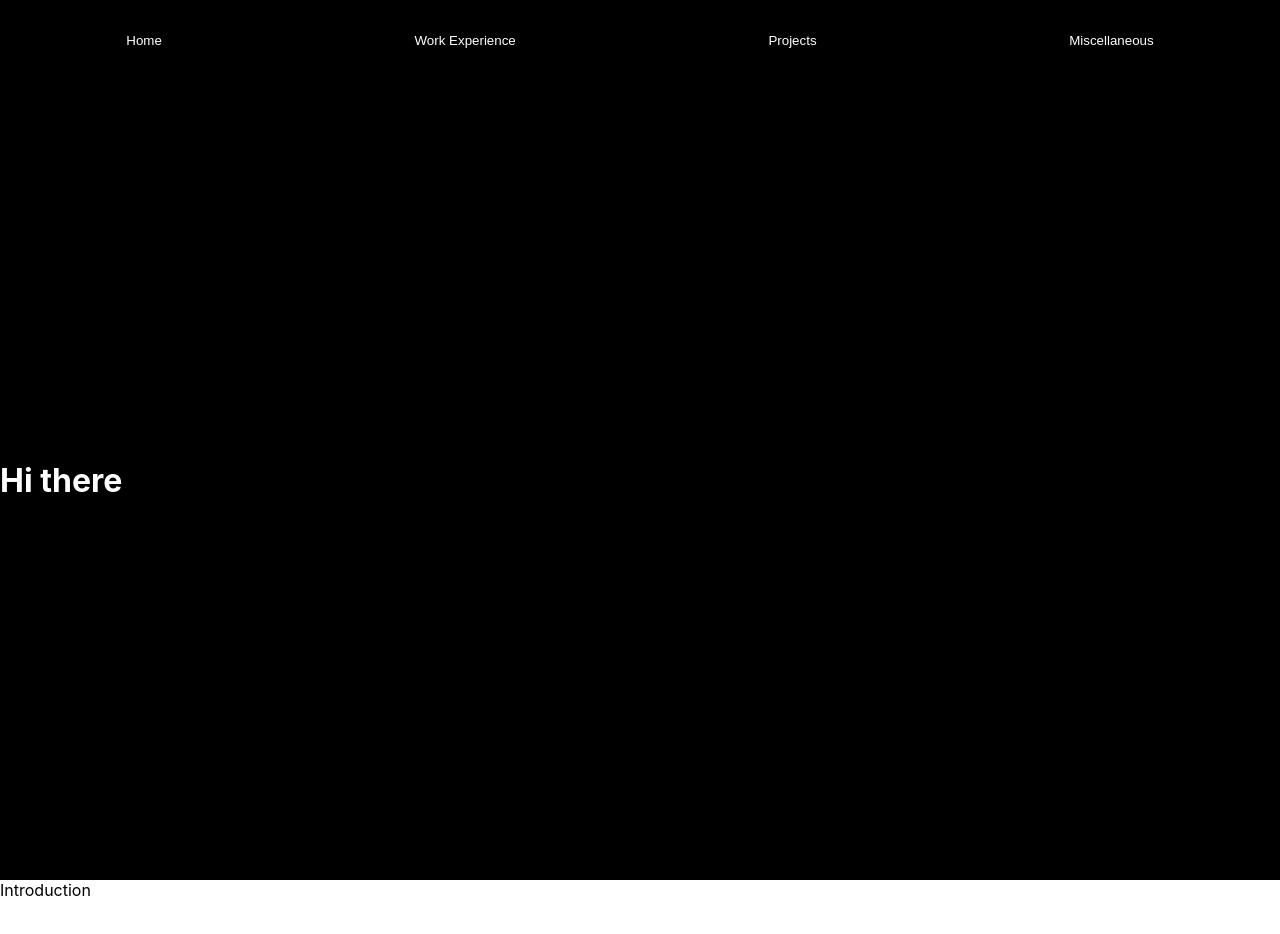
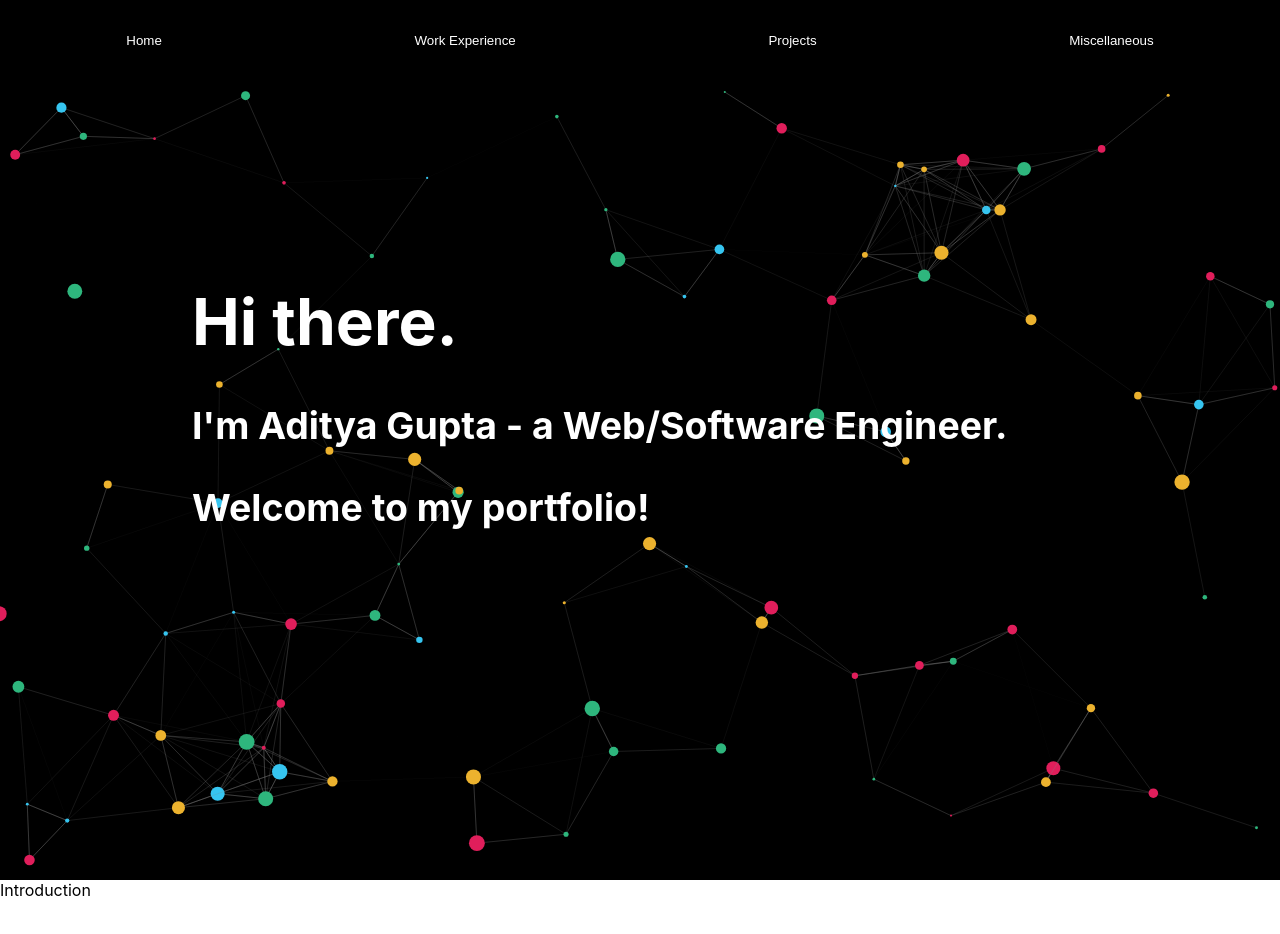
Before and after one commit to aditya000028/portfolio, a React (Create React App) app: page / in a window 1280 px wide. Shown: the top 934 px of the page. Built offline with nearby package versions, Linux system fonts and the light colour scheme.

Commit message:
Added particle background and text overlay

```diff
--- a/src/pages/dashboard/Dashboard.js
+++ b/src/pages/dashboard/Dashboard.js
@@ -2,12 +2,94 @@ import classes from "./dashboard.module.css";
 import Introduction from "../../components/introduction/introduction";
 import Education from "../../components/education/education";
 import Interests from "../../components/interests/interests";
+import { INTRO } from '../../strings';
+
+import { useCallback } from "react";
+import { Particles } from "react-tsparticles";
+import { loadFull } from "tsparticles";
 
 function DashboardPage() {
+  const particlesInit = useCallback(async (engine) => {
+    await loadFull(engine);
+  }, []);
+
+  const options = {
+    particles: {
+      number: {
+        value: 80,
+        density: {
+          enable: true,
+          area: 800,
+        },
+      },
+      color: {
+        value: ["#2EB67D", "#ECB22E", "#E01E5B", "#36C5F0"],
+      },
+      shape: {
+        type: "circle",
+      },
+      opacity: {
+        value: 1,
+      },
+      size: {
+        value: { min: 1, max: 8 },
+      },
+      links: {
+        enable: true,
+        distance: 150,
+        color: "#808080",
+        opacity: 0.4,
+        width: 1,
+      },
+      move: {
+        enable: true,
+        speed: 5,
+        direction: "none",
+        random: false,
+        straight: false,
+        outModes: "out",
+      },
+    },
+    interactivity: {
+      events: {
+        onHover: {
+          enable: true,
+          mode: "grab",
+        },
+        onClick: {
+          enable: true,
+          mode: "push",
+        },
+      },
+      modes: {
+        grab: {
+          distance: 140,
+          links: {
+            opacity: 1,
+          },
+        },
+        push: {
+          quantity: 4,
+        },
+      },
+    },
+    background: {
+      color: {
+        value: "#000000",
+      },
+    },
+    fullScreen: false,
+  };
+
   return (
     <div className={classes.dashboard}>
-      <div className={classes.greeting}>
-        <h1>Hi there</h1>
+      <div className={classes.wrapper}>
+        <Particles init={particlesInit} options={options} className={classes.particlesBackground} />
+        <div className={classes.greeting}>
+          <h1>{INTRO.GREETING}</h1>
+          <h3>{INTRO.HEADLINE}</h3>
+          <h3>{INTRO.WELCOME}</h3>
+        </div>
       </div>
       <Introduction />
       <Education />
--- a/src/pages/dashboard/dashboard.module.css
+++ b/src/pages/dashboard/dashboard.module.css
@@ -1,12 +1,22 @@
 .dashboard {
+  height: 100%;
   width: 100%;
 }
 
+.wrapper {
+  height: 100vh;
+  position: relative;
+}
+
 .greeting {
-  width: 100%;
-  height: 100vh;
-  background-color: black;
-  display: flex;
+  position: absolute;
   color: white;
-  align-items: center;
+  text-align: left;
+  top: 20%;
+  left: 15%;
+  font-size: 200%;
 }
+
+.particlesBackground {
+  height: 100%;
+}
```
